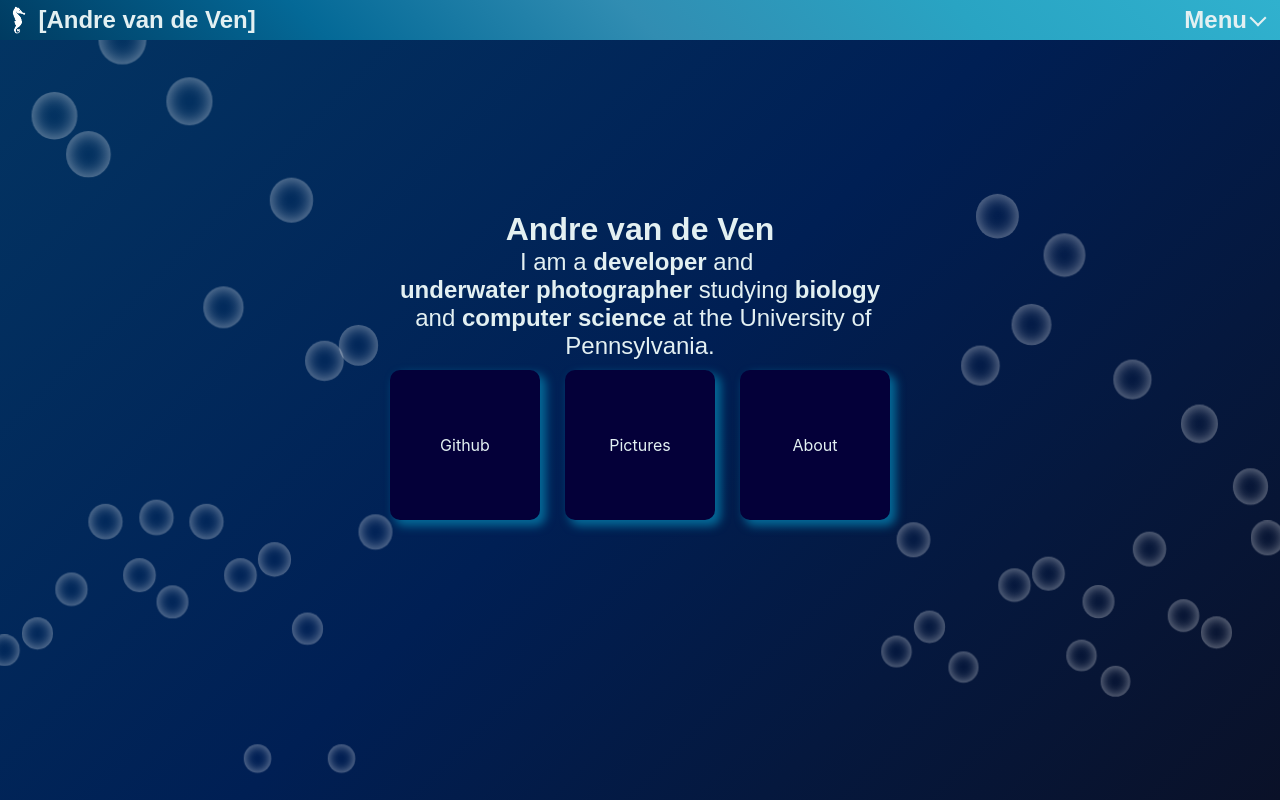
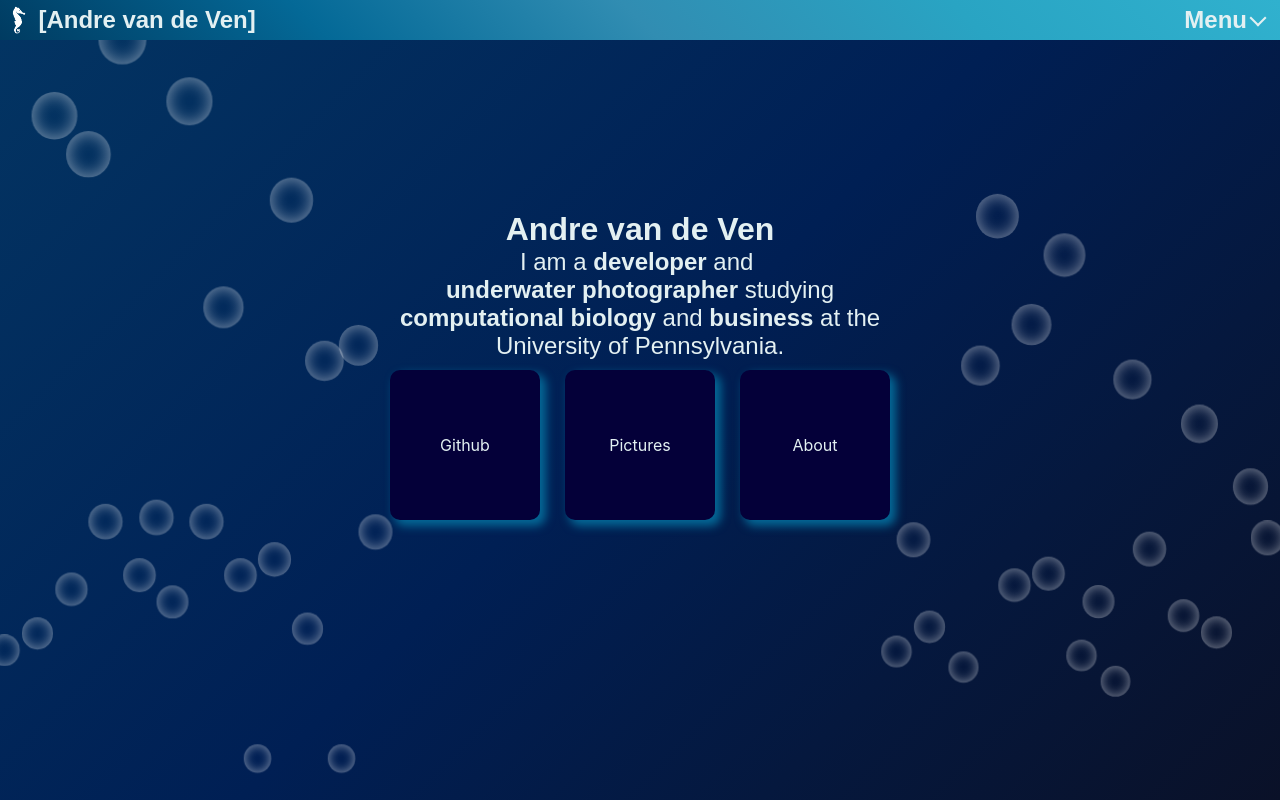
Before and after one commit to andrevandeven/personal-site, a React (Create React App) app: page / in a window 1280 px wide. Built offline with nearby package versions, Linux system fonts and the light colour scheme; a web font is replaced by a local one.

Commit message:
update degree info

```diff
--- a/src/App.js
+++ b/src/App.js
@@ -64,9 +64,9 @@ export default function App() {
           <span>&nbsp;and&nbsp;</span>
           <span className="UWphotographer">underwater photographer</span>
           <span>&nbsp;studying </span>
-          <span className="compBio">biology</span>
+          <span className="compBio">computational biology</span>
           <span>&nbsp;and</span>
-          <span className="compBio">&nbsp;computer science</span>
+          <span className="compBio">&nbsp;business</span>
           <span>&nbsp;at the University of Pennsylvania.</span>
         </span>
 
--- a/src/components/cursor.css
+++ b/src/components/cursor.css
@@ -11,6 +11,7 @@
     position: fixed;
     /* background-image: url('shark.png');
     background-repeat: no-repeat; */
+    pointer-events: none;
 
 }
 
--- a/src/routes/about.jsx
+++ b/src/routes/about.jsx
@@ -6,9 +6,9 @@ export default function About() {
             <h1 className="title" >About Me</h1>
             <img className="portrait" src={`${process.env.PUBLIC_URL}/portrait.jpeg`} alt="Portrait of Andre van de Ven"/>
             <div className="description-container">
-                <p className="description">My name is Andre van de Ven, and I'm a 19-year-old student from New Jersey pursuing a
-                    double major in biology and computer science at the University of Pennsylvania. I aspire to leverage
-                    AI and machine learning tools to create change in the life science and healthcare industries.
+                <p className="description">My name is Andre van de Ven, and I'm a dual degree student at the University of
+                    Pennsylvania studying computational biology and business at Wharton. I aspire to leverage
+                    AI and machine learning tools to solve problems in business and healthcare.
                 </p>
 
                 <p className="description">Underwater wildlife photography is another passion of mine. This website contains some of my favorite photos that I have taken.
--- a/src/routes/gallery-sections/macro.jsx
+++ b/src/routes/gallery-sections/macro.jsx
@@ -101,7 +101,7 @@ const Macro = () => {
 
 
 
-            <p> spinyhead blenny, christmas tree worm, black and white stripped fish, conch, cleaning shrimp</p>
+            {/* spinyhead blenny, christmas tree worm, black and white stripped fish, conch, cleaning shrimp */}
 
         </div>
     );
```
